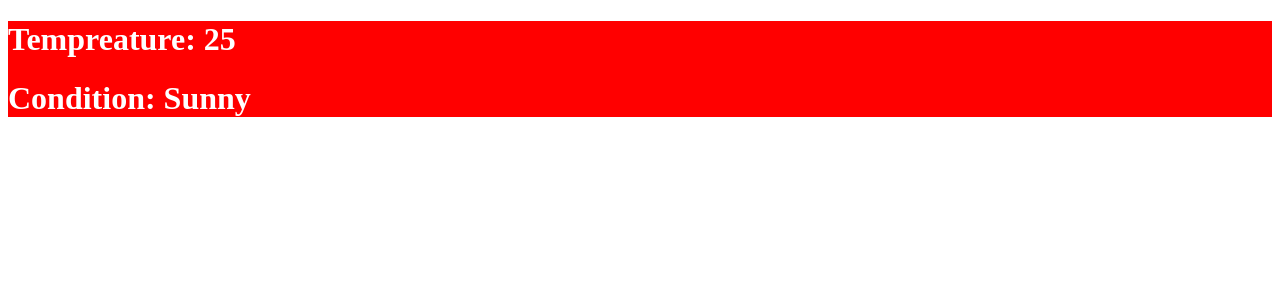
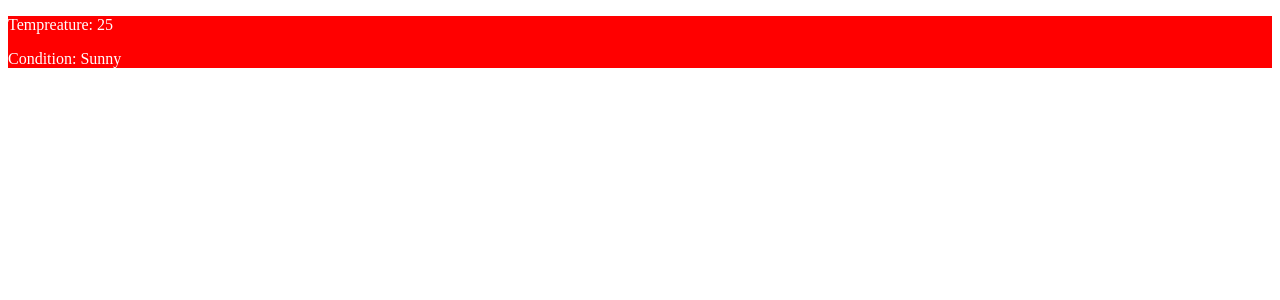
Before and after one commit to acciojob/conditional-weather-report-Dipak1121, a React app: page / in a window 1280 px wide. Shown: the top 300 px of the page. Built offline with nearby package versions, Linux system fonts and the light colour scheme.

Commit message:
second commit

```diff
--- a/src/components/App.js
+++ b/src/components/App.js
@@ -13,8 +13,8 @@ const App = ({temp, condition}) => {
   }
   return (
     <div style={divStyle}>
-        <h1>Tempreature: {temp}</h1>
-        <h1>Condition: {condition}</h1>
+        <p>Tempreature: {temp}</p>
+        <p>Condition: {condition}</p>
     </div>
   )
 }
```
